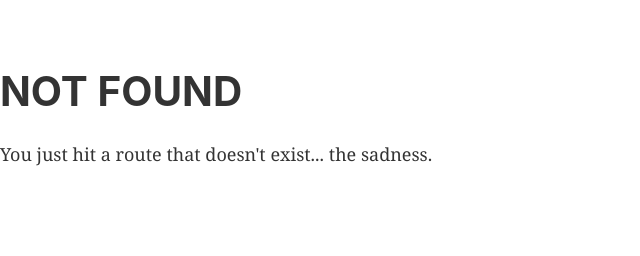
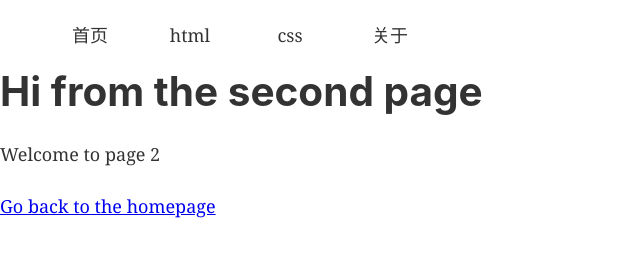
Before and after one commit to MGT360124/gatsby_site, a Gatsby site: page /about in a window 1280 px wide. Before the commit this address had no page. Shown: the whole page, without its empty margins (0-640 px from the left). Built offline with nearby package versions, Linux system fonts and the light colour scheme; Gatsby itself is replaced by a stand-in of ours.

Commit message:
:rocket: 添加header

```diff
--- a/src/components/header/atoms.ts
+++ b/src/components/header/atoms.ts
@@ -1,7 +1,36 @@
 import styled from 'styled-components'
-
+import { Transition, color} from '@src/theme'
+import { Link } from "gatsby"
 export const HeaderWrapper = styled.div`
     display: flex;
-    width: 100%;
+    max-width: 1200px;
+    margin: 0 auto;
     height: 70px;
 `
+
+export const NavList = styled.div`
+    display: flex;
+    height: 70px;
+    align-items: center;
+    flex: 1;
+`
+
+export const NavListItem = styled(Link)`
+    display: flex;
+    min-width: 100px;
+    height: 100%;
+    line-height: 70px;
+    justify-content: center;
+    transition: ${Transition(['background-color', 'color'])};
+    text-decoration: none;
+    color: ${color.panel};
+    :hover {
+        background-color: ${color.primary};
+        color: white;
+    }
+`
+
+export const SearchWrapper = styled.div`
+  display: flex;
+  width: 300px;
+`
--- a/src/components/header/header.tsx
+++ b/src/components/header/header.tsx
@@ -1,6 +1,6 @@
-import { Link } from "gatsby"
+
 import React from "react"
-import {HeaderWrapper} from './atoms'
+import {HeaderWrapper, NavList, NavListItem, SearchWrapper} from './atoms'
 import {HeaderListItem} from '@components/layout/layout'
 
 interface Props {
@@ -9,7 +9,12 @@ interface Props {
 
 const Header = ({headerList}: Props) => (
   <HeaderWrapper>
-     <div></div>
+    <NavList>
+      {headerList.map(item => {
+          return <NavListItem to={item.link} key={item.name}>{item.name}</NavListItem>
+      })}
+    </NavList>
+    <SearchWrapper></SearchWrapper>
   </HeaderWrapper>
 )
 
--- a/src/components/layout/atoms.tsx
+++ b/src/components/layout/atoms.tsx
@@ -0,0 +1 @@
+import styled from 'styled-components'
--- a/src/components/layout/layout.tsx
+++ b/src/components/layout/layout.tsx
@@ -25,6 +25,18 @@ const headerList: HeaderListItem[] = [
     component: null
   },
   {
+    name: 'html',
+    link: '/html',
+    icon: '',
+    component: null
+  },
+  {
+    name: 'css',
+    link: '/css',
+    icon: '',
+    component: null
+  },
+  {
     name: '关于',
     link: '/about',
     icon: '',
--- a/src/pages/page-2.tsx
+++ b/src/pages/about.tsx
@@ -6,7 +6,7 @@
 
 const SecondPage = () => (
   <Layout>
-    <SEO title="Page two" />
+    <SEO title="about taoguomao" />
     <h1>Hi from the second page</h1>
     <p>Welcome to page 2</p>
     <Link to="/">Go back to the homepage</Link>
--- /dev/null
+++ b/src/pages/css.tsx
@@ -0,0 +1,16 @@
+import React from "react"
+import { Link } from "gatsby"
+
+import {Layout} from "@components/layout"
+import {SEO} from "@components/seo"
+
+const SecondPage = () => (
+  <Layout>
+    <SEO title="about taoguomao" />
+    <h1>Hi from the second page</h1>
+    <p>Welcome to page 2</p>
+    <Link to="/">Go back to the homepage</Link>
+  </Layout>
+)
+
+export default SecondPage
--- a/src/theme/index.ts
+++ b/src/theme/index.ts
@@ -1 +1,6 @@
 export {default as shadows} from './shadows'
+export * from './keyframes'
+export * from './mixin'
+export { default as Media } from './media'
+export { default as Transition } from './transition'
+export * from './variables'
--- a/src/theme/variables.ts
+++ b/src/theme/variables.ts
@@ -9,7 +9,7 @@ export const typography = Object.freeze({
   })
   export const color = Object.freeze({
     amber: '#fb6b4a',
-    primary: '#13cb75',
+    primary: '#00af77',
     secondary: '#1cc300',
     text: '#dddddd',
     prompt: '#999999',
```
Also changed, not shown: src/pages/html.tsx (added, +16 -0 lines).
